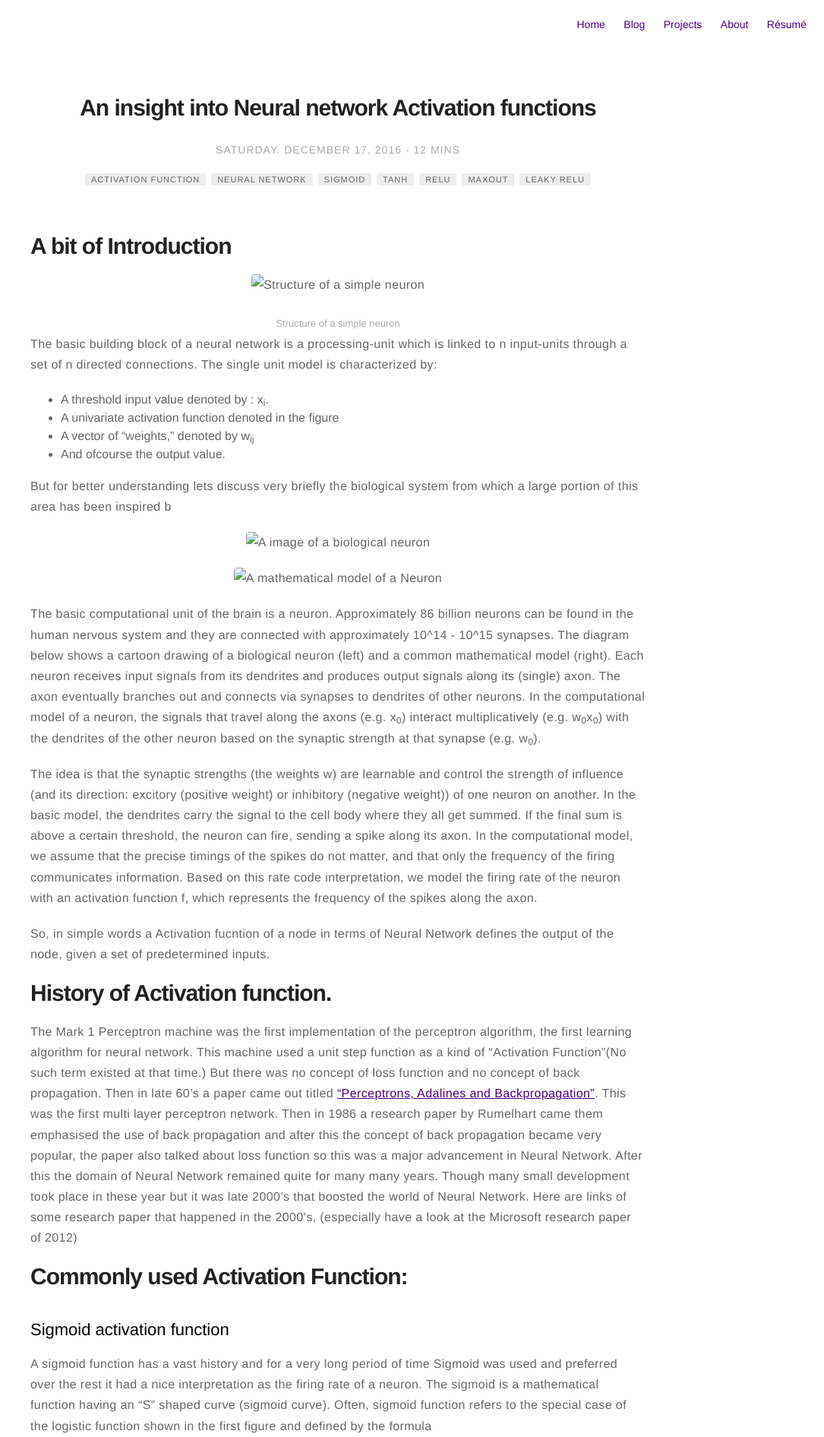
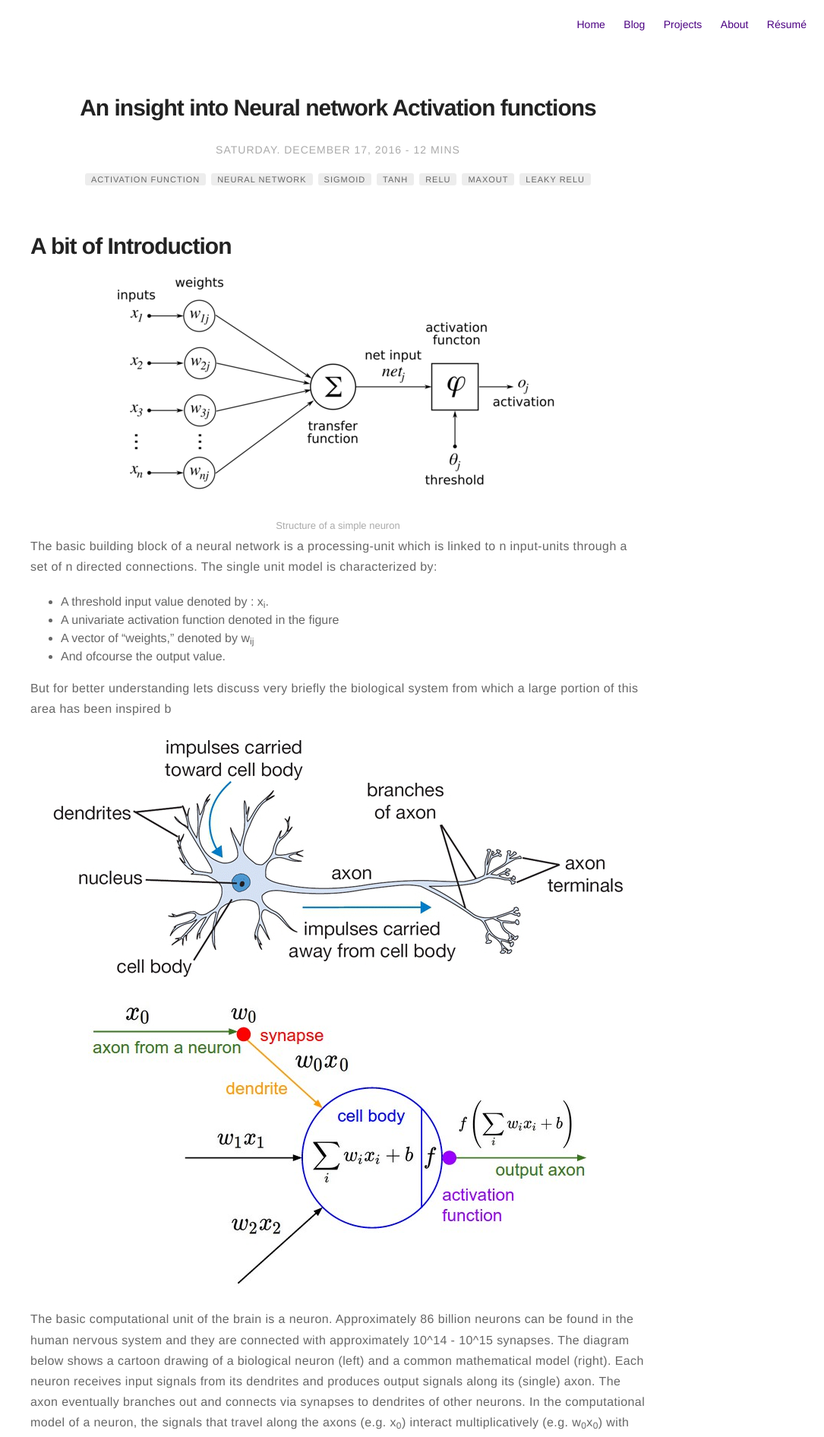
Before and after one commit to iabhi7/iabhi7.github.io, a Jekyll site: the page built from _posts/2016-12-10-activation-function-in-neural-network.md, in a window 1280 px wide. Shown: the top 1891 px of the page at 76% size, without its empty margins (195-1280 px from the left). Built offline with Jekyll 4.4.1, drawn with Linux system fonts in a browser that asks for light colours; comment, search, counter and statistics services are not loaded.

Commit message:
fixing small errors

```diff
--- a/_config.yml
+++ b/_config.yml
@@ -16,7 +16,7 @@ resume: true
 resume-external: true
 resume-url: https://drive.google.com/file/d/1N0So96h5NnqFs9HCMCmw9FIRvY7OmpbK/view?usp=sharing
 
-url: https://github.com/vibrantabhi19/assets/images
+url: https://iabhi.in
 # your url: https://USERNAME.github.io
 
 permalink: /:title/
@@ -123,7 +123,7 @@ plugins:
   - jekyll-paginate-v2
 
 jekyll-mentions:
-  base_url: https://github.com/vibrantabhi19/assets/images
+  base_url: https://github.com
 
 compress_html:
   ignore:
--- a/_posts/2016-12-10-activation-function-in-neural-network.md
+++ b/_posts/2016-12-10-activation-function-in-neural-network.md
@@ -23,7 +23,7 @@ description: Are you a beginner in Neural Network confused about which activatio
 
 
 {:.text-center img}
-![Structure of a simple neuron]({{ site.urlimg }}/simple-neuron.png)
+![Structure of a simple neuron]({{ site.urlimg }}/assets/images/simple-neuron.png)
 <figcaption class="caption">Structure of a simple neuron</figcaption>
 
 
@@ -37,11 +37,11 @@ The basic building block of a neural network is a processing-unit which is linke
 But for better understanding lets discuss very briefly the biological system from which a large portion of this area has been inspired b
 
 {:.text-center img}
-![A image of a biological neuron]({{ site.urlimg }}/neuron.png "Toy example")
+![A image of a biological neuron]({{ site.urlimg }}/assets/images/neuron.png "Toy example")
 
 
 {:.text-center img}
-![A mathematical model of a Neuron]({{ site.urlimg }}/neuron_model.png "Toy example")
+![A mathematical model of a Neuron]({{ site.urlimg }}/assets/images/neuron_model.png "Toy example")
 
 
 The basic computational unit of the brain is a neuron. Approximately 86 billion neurons can be found in the human nervous system and they are connected with approximately 10^14 - 10^15 synapses. The diagram below shows a cartoon drawing of a biological neuron (left) and a common mathematical model (right). Each neuron receives input signals from its dendrites and produces output signals along its (single) axon. The axon eventually branches out and connects via synapses to dendrites of other neurons. In the computational model of a neuron, the signals that travel along the axons (e.g. x<sub>0</sub>) interact multiplicatively (e.g. w<sub>0</sub>x<sub>0</sub>) with the dendrites of the other neuron based on the synaptic strength at that synapse (e.g. w<sub>0</sub>).
@@ -152,7 +152,7 @@ print l1
 The tanh non-linearity is shown on the image below. Tanh is nothing but $$ \begin{align*} & \textrm{tanh}(x) = 2\sigma(2x) - 1 \end{align*} $$. Tanh came into the picture with the goal of answering one of the problems of Sigmoid activation function(Point no 2 of Sigmoid). It is zero-centered and squashes a real-valued number to the range [-1, 1]. Like the sigmoid neuron, its activations saturate, but unlike the sigmoid neuron its output is zero-centered. Although tanh activation function is nothing but 2*sigmoid - 1, but for a better understanding of the advantages of tanh you can have a look at [this paper](http://yann.lecun.com/exdb/publis/pdf/lecun-98b.pdf)
 
 {:.text-center img}
-![A tanh graph, see the range [-1, 1]]({{ site.urlimg }}/tanh.png "Toy example")
+![A tanh graph, see the range [-1, 1]]({{ site.urlimg }}/assets/images/tanh.png "Toy example")
 
 **Verdict:** Always prefer tanh non-linearity over the sigmoid nonlinearity. But you should avoid using Tanh too. (as there are more problems to be addressed to)
 
@@ -169,7 +169,7 @@ Gradient kill or Dying ReLU: As you can see that the ReLU is 0 for all negative
 - The RelU activation function is also non-zero centered.
 
 {:.text-center img}
-![A Relu graph]({{ site.urlimg }}/relu.png "Toy example")
+![A Relu graph]({{ site.urlimg }}/assets/images/relu.png "Toy example")
 
 **Verdict:** If you are a beginner in Neural Network then the ReLU activation function should be your default choice.
 
```
Also changed, not shown: 2 other files.
